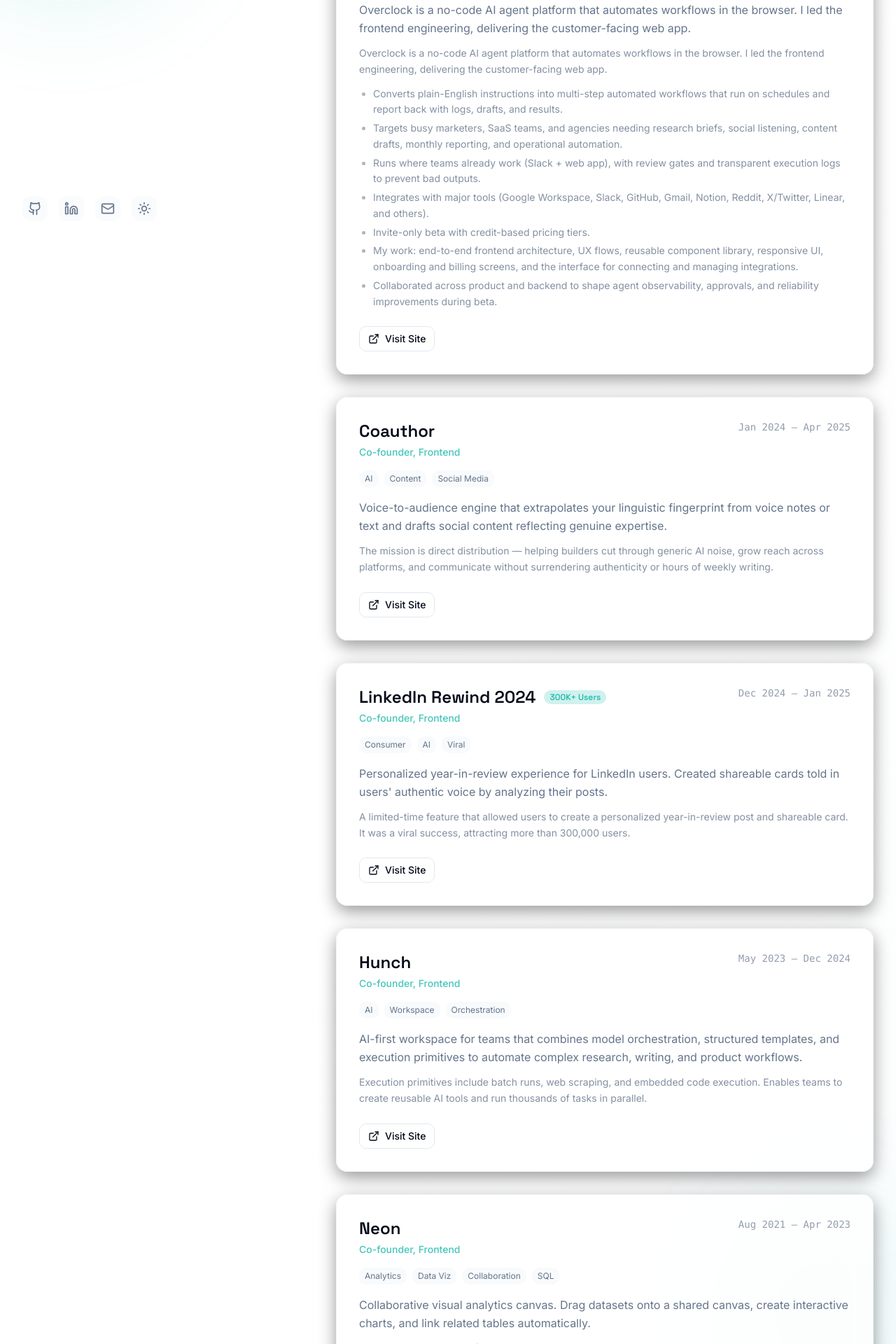
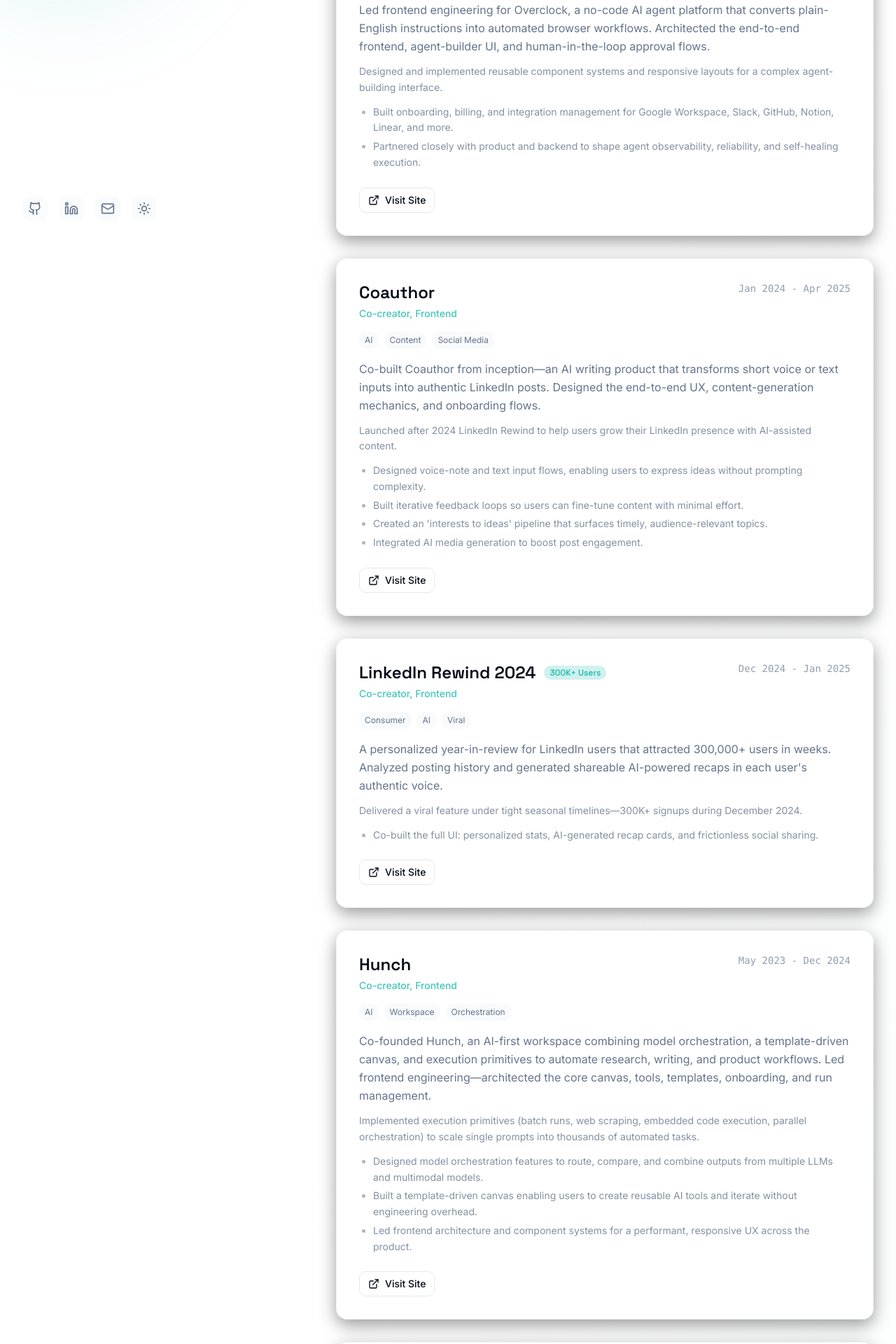
Before and after one commit to aleib/profile, a React (Vite) app: page /work in a window 1280 px wide. Shown: the part 460-2380 px from the top of the page at 70% size. Built offline with nearby package versions, Linux system fonts and the light colour scheme; the HTML template or start-up script is replaced by a standard one.

Commit message:
updates to work text

```diff
--- a/src/components/sections/Work.tsx
+++ b/src/components/sections/Work.tsx
@@ -53,12 +53,10 @@
                 project.name
               )}`;
               const isExpanded = expandedProjectName === project.name;
-              const description = project.moreInfo ?? project.description;
-              const descriptionLines = Array.isArray(description)
-                ? description
+              const description = project.description;
+              const moreInfo = Array.isArray(project.moreInfo)
+                ? project.moreInfo
                 : null;
-              const [descriptionIntro, ...descriptionBullets] =
-                descriptionLines ?? [];
 
               return (
                 <motion.div
@@ -134,25 +132,22 @@
                             id={detailsId}
                             transition={{ duration: 0.18, ease: "easeOut" }}
                             className={cn(
-                              "block text-base leading-relaxed hover-text-muted-foreground text-foreground/80",
-                              descriptionLines == null
-                                ? "whitespace-pre-wrap"
-                                : null
+                              "block text-base leading-relaxed hover-text-muted-foreground text-foreground/80 whitespace-pre-wrap"
                             )}
                           >
-                            {descriptionLines ? (
-                              <>
                             <p
                               className={cn(
                                 "whitespace-pre-wrap",
                                 isExpanded ? null : "line-clamp-3"
                               )}
                             >
-                                  {descriptionIntro}
+                              {description}
                             </p>
-                                {isExpanded && descriptionBullets.length > 0 ? (
+
+                            {moreInfo ? (
+                              isExpanded && moreInfo.length > 0 ? (
                                 <ul className="mt-3 list-disc pl-5 space-y-1">
-                                    {descriptionBullets.map((item) => (
+                                  {moreInfo.map((item) => (
                                     <li
                                       key={item}
                                       className="marker:text-foreground/30"
@@ -161,17 +156,8 @@
                                     </li>
                                   ))}
                                 </ul>
+                              ) : null
                             ) : null}
-                              </>
-                            ) : (
-                              <p
-                                className={cn(
-                                  isExpanded ? null : "line-clamp-3"
-                                )}
-                              >
-                                {description}
-                              </p>
-                            )}
                           </motion.div>
 
                           {!isExpanded && (
--- a/src/data/work.ts
+++ b/src/data/work.ts
@@ -46,21 +46,16 @@
     name: "Overclock",
     nameLink: "https://overclock.work/",
     description:
-      "Overclock is a no-code AI agent platform that automates workflows in the browser. I led the frontend engineering, delivering the customer-facing web app.",
+      "Led frontend engineering for Overclock, a no-code AI agent platform that converts plain-English instructions into automated browser workflows. Architected the end-to-end frontend, agent-builder UI, and human-in-the-loop approval flows.",
     moreInfo: [
-      "Overclock is a no-code AI agent platform that automates workflows in the browser. I led the frontend engineering, delivering the customer-facing web app.",
-      "Converts plain-English instructions into multi-step automated workflows that run on schedules and report back with logs, drafts, and results.",
-      "Targets busy marketers, SaaS teams, and agencies needing research briefs, social listening, content drafts, monthly reporting, and operational automation.",
-      "Runs where teams already work (Slack + web app), with review gates and transparent execution logs to prevent bad outputs.",
-      "Integrates with major tools (Google Workspace, Slack, GitHub, Gmail, Notion, Reddit, X/Twitter, Linear, and others).",
-      "Invite-only beta with credit-based pricing tiers.",
-      "My work: end-to-end frontend architecture, UX flows, reusable component library, responsive UI, onboarding and billing screens, and the interface for connecting and managing integrations.",
-      "Collaborated across product and backend to shape agent observability, approvals, and reliability improvements during beta.",
+      "Designed and implemented reusable component systems and responsive layouts for a complex agent-building interface.",
+      "Built onboarding, billing, and integration management for Google Workspace, Slack, GitHub, Notion, Linear, and more.",
+      "Partnered closely with product and backend to shape agent observability, reliability, and self-healing execution.",
     ],
     url: "https://overclock.work/",
     tags: ["AI", "Automation", "SaaS", "Agentic"],
     period: "May 2025 - Oct 2025",
-    role: "Co-founder, Frontend",
+    role: "Co-creator, Frontend",
     featured: true,
     imageSrc: "/images/overclock-website-light.png",
     imageAlt: "Overclock product screenshot",
@@ -68,13 +63,19 @@
   {
     name: "Coauthor",
     description:
-      "Voice-to-audience engine that extrapolates your linguistic fingerprint from voice notes or text and drafts social content reflecting genuine expertise.",
-    moreInfo:
-      "The mission is direct distribution — helping builders cut through generic AI noise, grow reach across platforms, and communicate without surrendering authenticity or hours of weekly writing.",
+      "Co-built Coauthor from inception—an AI writing product that transforms short voice or text inputs into authentic LinkedIn posts. Designed the end-to-end UX, content-generation mechanics, and onboarding flows.",
+    moreInfo: [
+      "Launched after 2024 LinkedIn Rewind to help users grow their LinkedIn presence with AI-assisted content.",
+      "Designed voice-note and text input flows, enabling users to express ideas without prompting complexity.",
+      "Built iterative feedback loops so users can fine-tune content with minimal effort.",
+      "Created an 'interests to ideas' pipeline that surfaces timely, audience-relevant topics.",
+      "Integrated AI media generation to boost post engagement.",
+    ],
+
     url: "https://coauthor.studio/",
     tags: ["AI", "Content", "Social Media"],
-    period: "Jan 2024 – Apr 2025",
-    role: "Co-founder, Frontend",
+    period: "Jan 2024 - Apr 2025",
+    role: "Co-creator, Frontend",
     featured: true,
     imageSrc: "/images/coauthor-dark.png",
     imageAlt: "Coauthor product screenshot",
@@ -82,14 +83,16 @@
   {
     name: "LinkedIn Rewind 2024",
     description:
-      "Personalized year-in-review experience for LinkedIn users. Created shareable cards told in users' authentic voice by analyzing their posts.",
-    moreInfo:
-      "A limited-time feature that allowed users to create a personalized year-in-review post and shareable card. It was a viral success, attracting more than 300,000 users.",
+      "A personalized year-in-review for LinkedIn users that attracted 300,000+ users in weeks. Analyzed posting history and generated shareable AI-powered recaps in each user's authentic voice.",
+    moreInfo: [
+      "Delivered a viral feature under tight seasonal timelines—300K+ signups during December 2024.",
+      "Co-built the full UI: personalized stats, AI-generated recap cards, and frictionless social sharing.",
+    ],
     url: "https://rewind.coauthor.studio/",
     tags: ["Consumer", "AI", "Viral"],
-    period: "Dec 2024 – Jan 2025",
+    period: "Dec 2024 - Jan 2025",
     highlight: "300K+ Users",
-    role: "Co-founder, Frontend",
+    role: "Co-creator, Frontend",
     featured: true,
     imageSrc: "/images/rewind.png",
     imageAlt: "LinkedIn Rewind screenshot",
@@ -97,13 +100,17 @@
   {
     name: "Hunch",
     description:
-      "AI-first workspace for teams that combines model orchestration, structured templates, and execution primitives to automate complex research, writing, and product workflows.",
-    moreInfo:
-      "Execution primitives include batch runs, web scraping, and embedded code execution. Enables teams to create reusable AI tools and run thousands of tasks in parallel.",
+      "Co-founded Hunch, an AI-first workspace combining model orchestration, a template-driven canvas, and execution primitives to automate research, writing, and product workflows. Led frontend engineering—architected the core canvas, tools, templates, onboarding, and run management.",
+    moreInfo: [
+      "Implemented execution primitives (batch runs, web scraping, embedded code execution, parallel orchestration) to scale single prompts into thousands of automated tasks.",
+      "Designed model orchestration features to route, compare, and combine outputs from multiple LLMs and multimodal models.",
+      "Built a template-driven canvas enabling users to create reusable AI tools and iterate without engineering overhead.",
+      "Led frontend architecture and component systems for a performant, responsive UX across the product.",
+    ],
     url: "https://hunch.tools/",
     tags: ["AI", "Workspace", "Orchestration"],
-    period: "May 2023 – Dec 2024",
-    role: "Co-founder, Frontend",
+    period: "May 2023 - Dec 2024",
+    role: "Co-creator, Frontend",
     featured: true,
     imageSrc: "/images/hunch-canvas.png",
     imageAlt: "Hunch canvas screenshot",
@@ -111,12 +118,15 @@
   {
     name: "Neon",
     description:
-      "Collaborative visual analytics canvas. Drag datasets onto a shared canvas, create interactive charts, and link related tables automatically.",
-    moreInfo:
-      "Users can drag datasets (CSV, BigQuery, Snowflake, etc.) onto a shared canvas, create interactive charts, and link related tables automatically. Combines a familiar table/SQL abstraction for power users with an approachable, highly interactive UI.",
+      "Co-built the frontend for Neon, a collaborative visual analytics canvas that helped secure venture capital funding. Users drag datasets (CSV, BigQuery, Snowflake) onto a shared canvas, create interactive charts, and link related tables automatically—no manual joins required.",
+    moreInfo: [
+      "Architected a real-time, highly interactive canvas with drag-and-drop charting, automatic schema inference, and seamless cross-dataset linking.",
+      "Designed UX patterns that surface distributions, time series, and cross-dataset insights while preserving SQL access for power users.",
+      "Built annotation, filtering, and collaborative features enabling teams to explore data together in real time.",
+    ],
     url: "https://www.loom.com/share/f72ed8cfaec841499d97e087dc0bcf74",
-    tags: ["Analytics", "Data Viz", "Collaboration", "SQL"],
-    period: "Aug 2021 – Apr 2023",
+    tags: ["Analytics", "Data Viz", "Collaboration", "Canvas"],
+    period: "Aug 2021 - Apr 2023",
     isVideo: true,
     role: "Co-founder, Frontend",
     featured: false,
```
Lines whose indentation alone changed are shown as unchanged.
